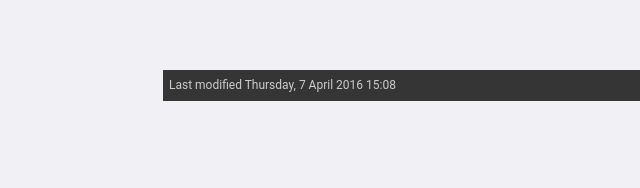
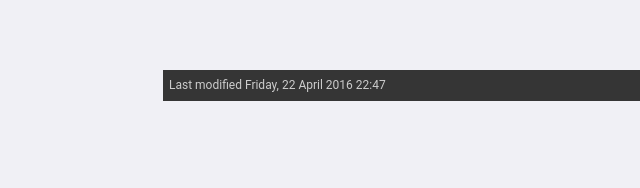
Before and after one commit to TxHawks/jigsass-utils-clearfix, a website: page docs/styleguide/index.html in a window 1280 px wide. Shown: the part 1692-1880 px from the top of the page, 173-813 px from the left. Drawn offline with Linux system fonts and the light colour scheme.

Commit message:
Update dependencies

```diff
--- a/docs/styleguide/index.html
+++ b/docs/styleguide/index.html
@@ -98,7 +98,7 @@ at the location in the cascade where the Jigsass Clearfix partial was imported i
 			</div>
 		</section>
 
-	<footer>Last modified Thursday, 7 April 2016 15:08</footer>
+	<footer>Last modified Friday, 22 April 2016 22:47</footer>
 </main>
 <script src="prism.js"></script>
 <script src="examples.js"></script>
--- a/scss/index.scss
+++ b/scss/index.scss
@@ -13,7 +13,7 @@
 
 @if (not mixin-exists(jigsass-define-util)) {
   @error '`jigsass-utils-clearfix` has a dependency on `jigsass-tools-selectors`. ' +
-    'Please import it before importing this file.'
+    'Please import it before importing this file.';
 }
 
 
```
Also changed, not shown: package.json (+11 -11 lines).
